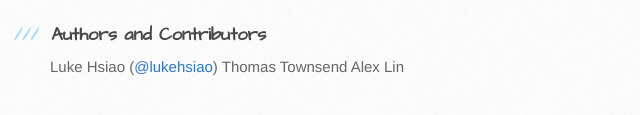
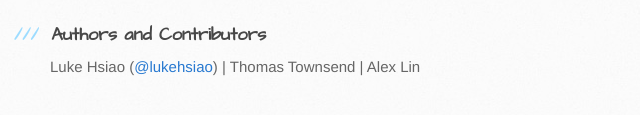
Before and after one commit to lukehsiao/BYU_Bomberman, a plain HTML site: page index.html in a window 1280 px wide. Shown: the part 839-954 px from the top of the page, 120-760 px from the left. Drawn offline with Linux system fonts and the light colour scheme.

Commit message:
Update index.html

```diff
--- a/index.html
+++ b/index.html
@@ -61,8 +61,8 @@ runs Bombermaaan and outputs to the display.</p>
 <h3>
 <a name="authors-and-contributors" class="anchor" href="#authors-and-contributors"><span class="octicon octicon-link"></span></a>Authors and Contributors</h3>
 
-<p>Luke Hsiao (<a href="https://github.com/lukehsiao" class="user-mention">@lukehsiao</a>)
-Thomas Townsend
+<p>Luke Hsiao (<a href="https://github.com/lukehsiao" class="user-mention">@lukehsiao</a>) |
+Thomas Townsend |
 Alex Lin</p>
         </section>
 
```
